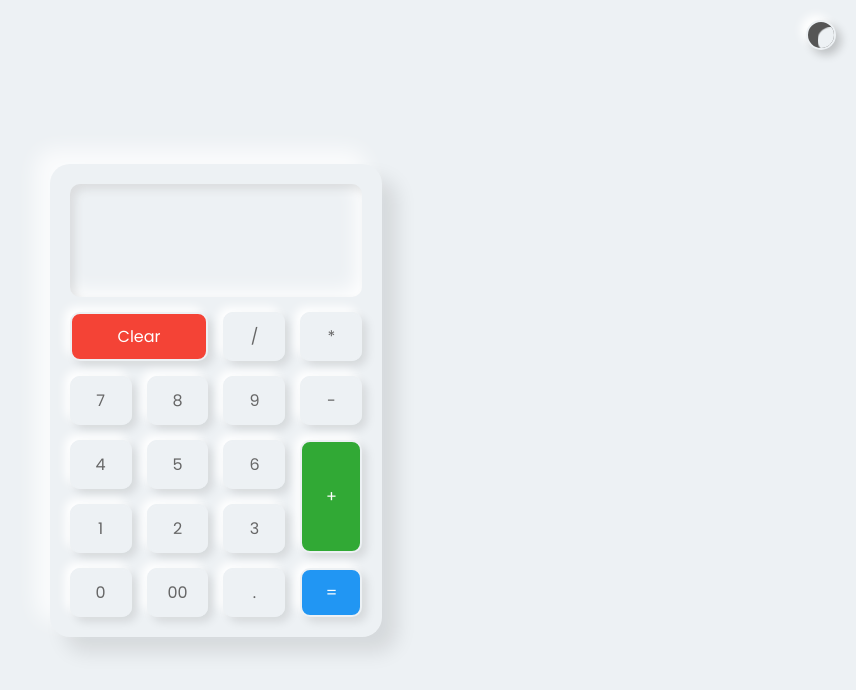
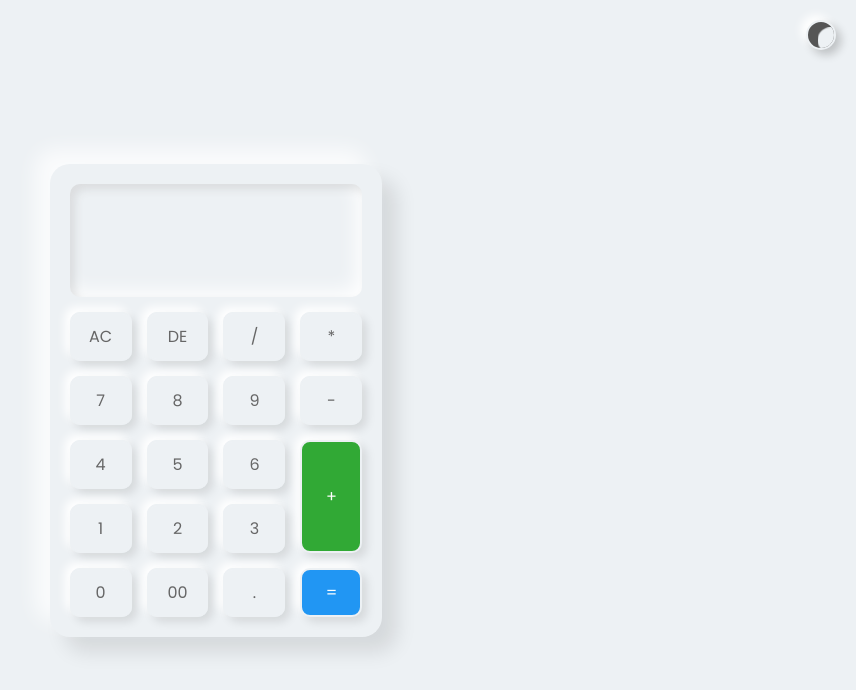
Before and after one commit to Soham56/Calculator_Project, a plain HTML site: page index.html in a window 1280 px wide. Shown: the whole page, without its empty margins (424-1280 px from the left). Drawn offline with Linux system fonts and the light colour scheme.

Commit message:
Inserting AC and DE Button
AC - All Clear
DE - Delete Last Number Or Character

```diff
--- a/index.html
+++ b/index.html
@@ -11,7 +11,8 @@
     <div class="calculator">
         <div class="buttons">
             <h2 class="value"></h2>
-            <span class="clear">Clear</span>
+            <span class="AC">AC</span>
+            <span class="DE">DE</span>
             <span>/</span>
             <span>*</span>
             <span>7</span>
```
